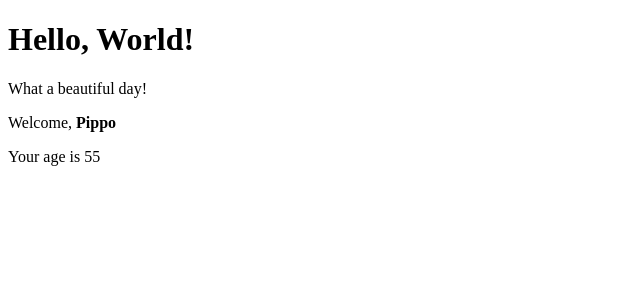
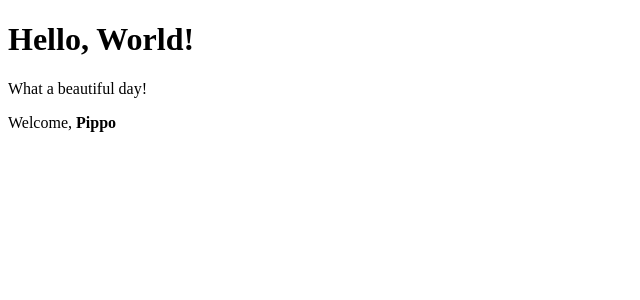
Before and after one commit to CristianRmb/react-exercises, a React (Create React App) app: page / in a window 1280 px wide. Shown: the top 300 px of the page, without its empty margins (0-640 px from the left). Built offline with nearby package versions, Linux system fonts and the light colour scheme.

Commit message:
es corretto

```diff
--- a/src/App.js
+++ b/src/App.js
@@ -7,7 +7,7 @@ export class App extends React.Component {
     return (
       <div>
         <Message />
-        <Welcome name={<strong>Pippo</strong>} age='55' />
+        <Welcome name={<strong>Pippo</strong>} age='18' />
       </div>
     );
   }
--- a/src/Welcome .js
+++ b/src/Welcome .js
@@ -2,13 +2,18 @@ import React from 'react';
 import { Age } from './Age';
 
 export class Welcome extends React.Component {
+  controllo(props) {
+    const age = props.age;
+    if (age > 18) {
+      return <Age age={this.props.age} />;
+    }
+  }
   render() {
+    const renderAge = this.props.age;
     return (
       <div>
         <p>Welcome, {this.props.name ?? 'Caio'}</p>
-        {/* <Age age={this.props.age>18 ? this.props.age: "< 18"} /> */}
-        <Age age={this.props.age > 18 && this.props.age} />
-        {/* stampa solo se >18 */}
+        {(renderAge > 18) ? (<Age age={this.props.age}/>):(null)}
       </div>
     );
   }
```
